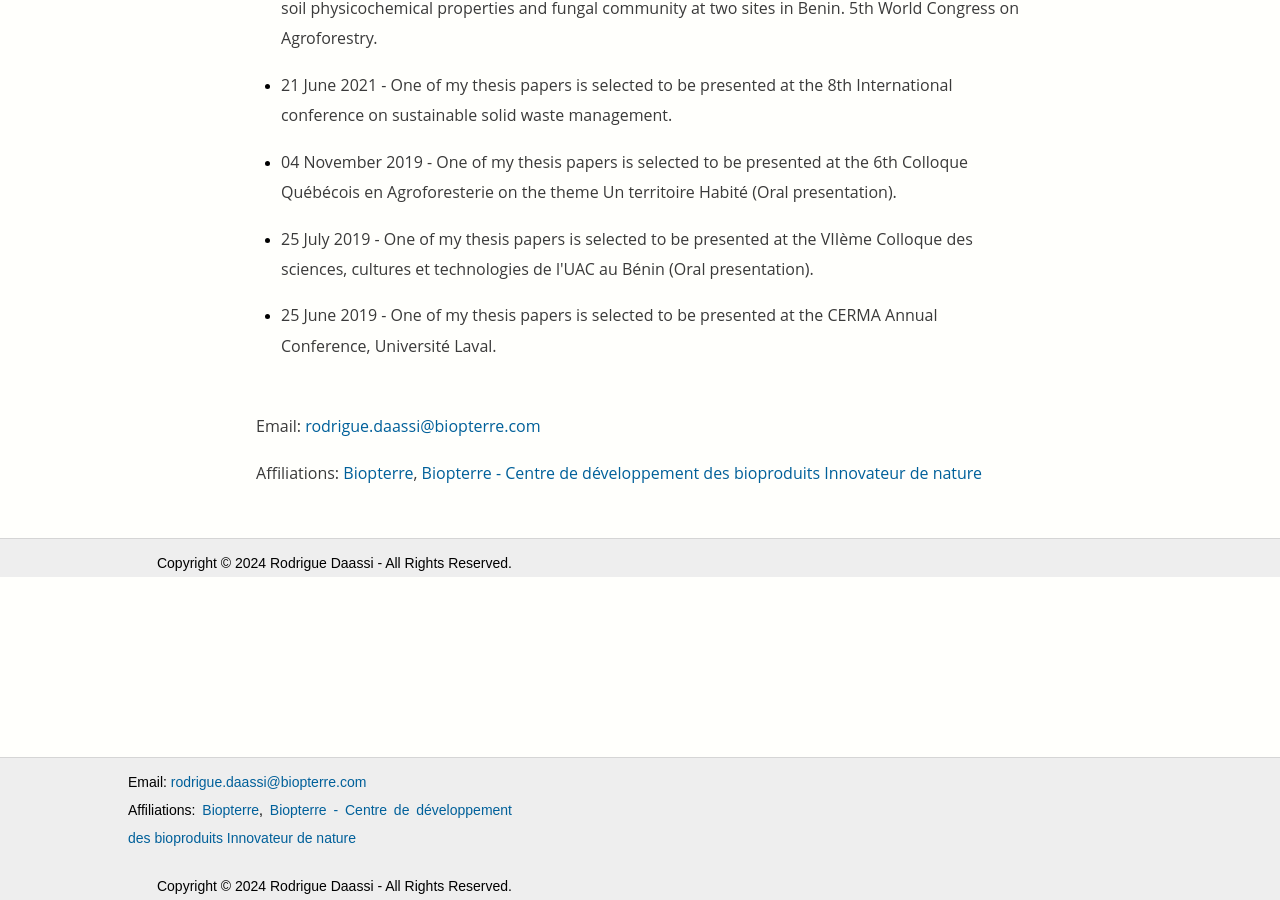
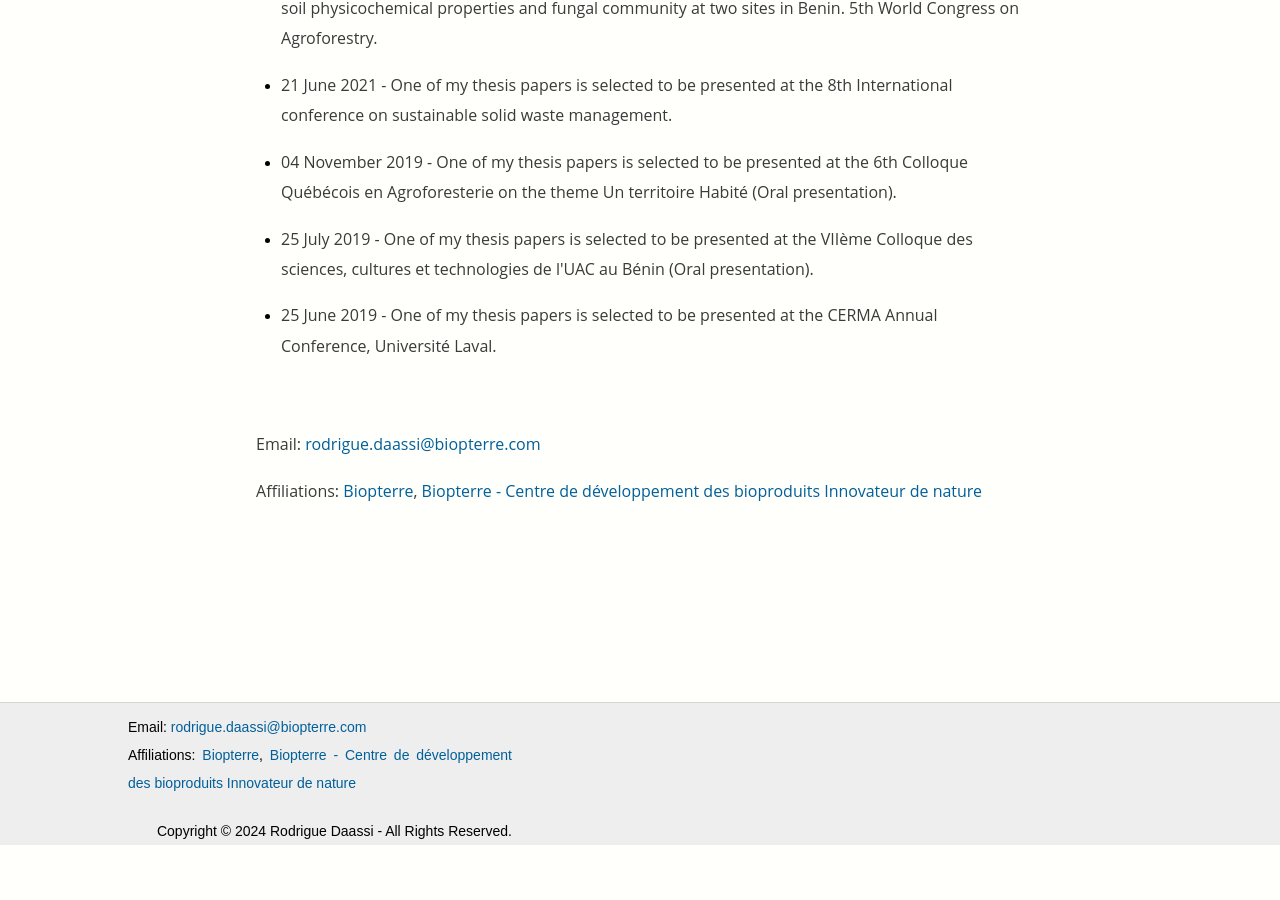
Before and after one commit to RodrigueDaassi/daassirodrigue.github.io, a Jekyll site: the page built from index.html, in a window 1280 px wide and 900 px high, scrolled down 1964 px. Built offline with Jekyll 4.4.1, drawn with Linux system fonts in a browser that asks for light colours; some web fonts are replaced; after the commit the page ends 2809 px from its top, so only the background shows below that.

Commit message:
Update index.html

```diff
--- a/index.html
+++ b/index.html
@@ -40,7 +40,7 @@
       <a href="https://github.com/RodrigueDaassi" target="_blank"><i class="fa fa-github fa-2x"></i></a>
       <a href="https://www.linkedin.com/in/rodriguedaassi/" target="_blank"><i class="fa fa-linkedin fa-2x"></i></a>
       <a href="https://www.youtube.com/@rodriguedaassi9641" target="_blank"><i class="fa fa-youtube fa-2x"></i></a>
-      <a href="https://orcid.org/0000-0003-3044-3796" target="_blank"><i class="ai ai-orcid-square ai-2x"></i></a> <br/>
+      <a href="https://orcid.org/0000-0003-3044-3796" target="_blank"><i class="ai ai-orcid-square ai-2x"></i></a>
     </div><!-- Myinfo -->
 
   </div><!-- Homeleft -->
@@ -91,17 +91,13 @@
       <li><p>25 June 2019 - One of my thesis papers is selected to be presented at the CERMA Annual Conference, Université Laval.</p></li>
     </ul>
 
-    <div id="contact-info" align="center">
-      <br/>
+    <!-- Ajout des informations de contact après les news -->
+    <br/><br/>
+    <div align="center">
       <p>Email: <a href="mailto:rodrigue.daassi@biopterre.com">rodrigue.daassi@biopterre.com</a></p>
-      <p>Affiliations: <a href="https://www.biopterre.com/" target="_blank">Biopterre</a>, <a href="https://www.biopterre.com/english-version" target="_blank">Biopterre - Centre de développement des bioproduits Innovateur de nature</a></p>
+      <p>Affiliations: <a href="https://www.biopterre.com" target="_blank">Biopterre</a>, <a href="https://www.biopterre.com/english-version" target="_blank">Biopterre - Centre de développement des bioproduits Innovateur de nature</a></p>
     </div>
+    <!-- Fin de l'ajout -->
+
   </div><!-- Homeright -->
-
-  <footer id="footer">
-    <div class="foot rightfoot">
-      <p>Copyright © 2024 Rodrigue Daassi - All Rights Reserved.</p>
-    </div><!-- rightfoot -->
-  </footer><!-- footer -->
-</div>
-<script src="{{ site.baseurl }}/js/script.js"></script>
+</div><!-- Homepage -->
```
